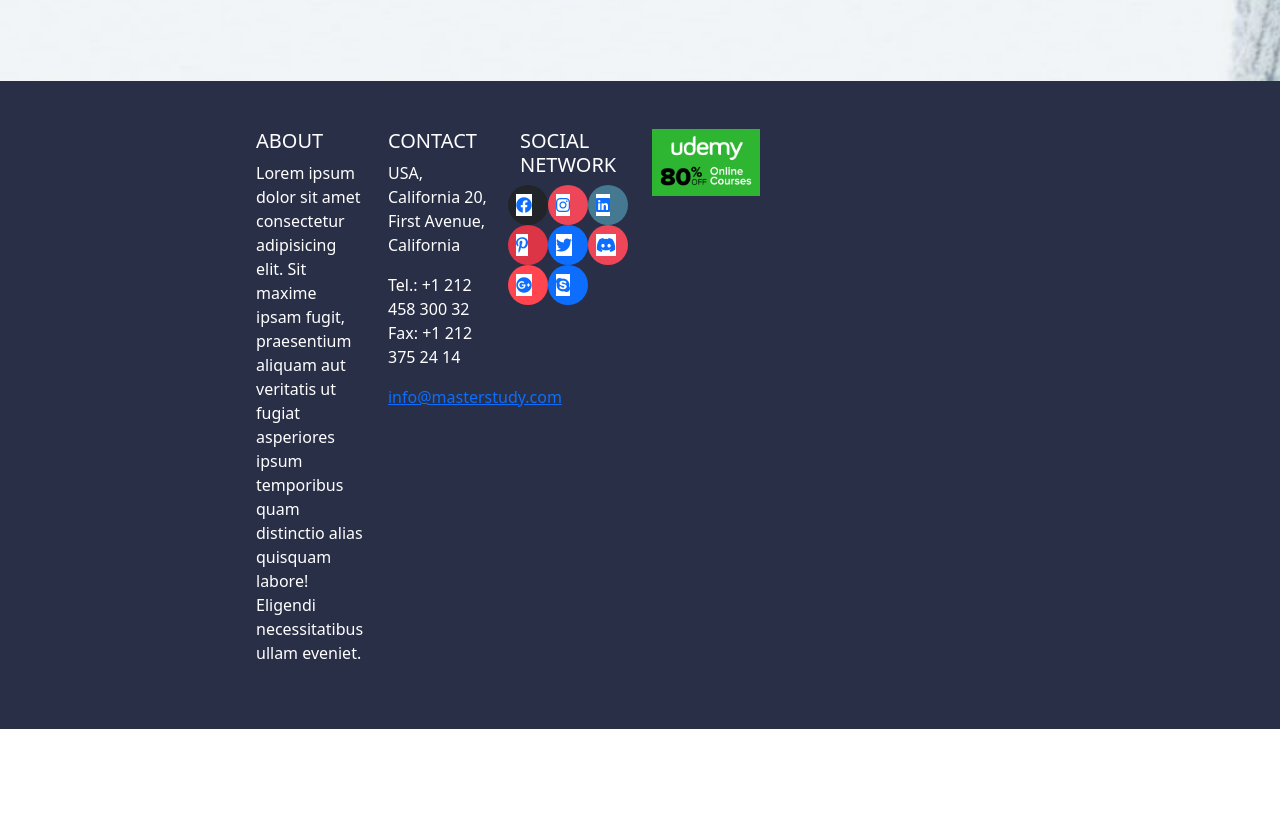
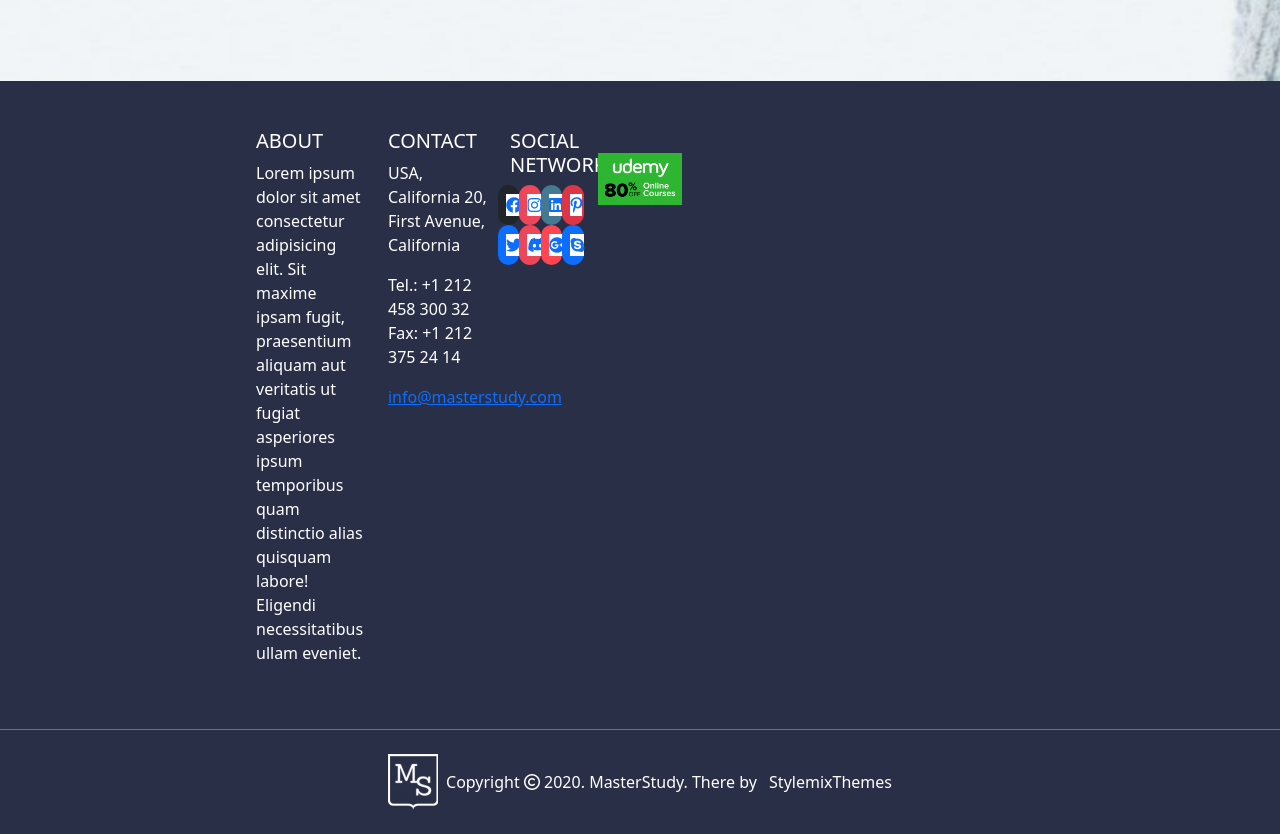
Before and after one commit to DaviLeoMeda/proj-html-vuejs, a Vue app: page / in a window 1280 px wide. Shown: the part 4395-5229 px from the top of the page. Before the commit the page ends 5124 px from the top, so only its background shows below. Built offline with nearby package versions, Linux system fonts and the light colour scheme.

Commit message:
Ninth step - Footer completed

```diff
--- a/src/components/FooterComp.vue
+++ b/src/components/FooterComp.vue
@@ -1,10 +1,13 @@
 <script>
 import FooterFirst from "./FooterFirst.vue"
+import FooterSecond from "./FooterSecond.vue"
 
 export default {
     name: "FooterComp",
     components: {
-        FooterFirst
+        FooterFirst,
+        FooterSecond
+
     }
 }
 </script>
@@ -13,6 +16,9 @@ export default {
     <footer>
         <div class="containerShort py-5">
             <FooterFirst />
+        </div>
+        <div class="border-top border-secondary d-flex justify-content-center align-items-center py-4">
+            <FooterSecond />
         </div>
     </footer>
 </template>
--- a/src/components/FooterFirst.vue
+++ b/src/components/FooterFirst.vue
@@ -30,7 +30,7 @@ export default {
             </p>
             <span><a href="#">info@masterstudy.com</a></span>
         </div>
-        <div class="text-white col-2">
+        <div class="text-white col-1 gx-1">
             <h5 class="text-uppercase">
                 social network
             </h5>
@@ -62,7 +62,7 @@ export default {
 
             </div>
         </div>
-        <div class="col-2">
+        <div class="col-2 p-4">
             <img class="w-100" src="../../public/img/Top-udemy-courses-90-percent-off.jpg" alt="">
         </div>
     </div>
@@ -86,7 +86,7 @@ export default {
 div {
     .social {
 
-        width: 40px;
+
 
         a {
             background-color: #fff;
--- /dev/null
+++ b/src/components/FooterSecond.vue
@@ -0,0 +1,27 @@
+<script>
+
+
+export default {
+    name: "FooterSecond",
+
+
+}
+</script>
+
+
+<template>
+    <img class="mx-2" src="../../public/img/footer-logo2x-50x56.png" alt="">
+    <span class="text-white">Copyright <i class="fa-regular fa-copyright"></i> 2020. <a href="#">MasterStudy</a>. There by
+        <a class="mx-2" href="#">StylemixThemes</a></span>
+</template>
+
+<style lang="scss" scoped>
+@use '../style/partials/variables' as *;
+
+span {
+    a {
+        text-decoration: none;
+        color: #fff;
+    }
+}
+</style>
```
